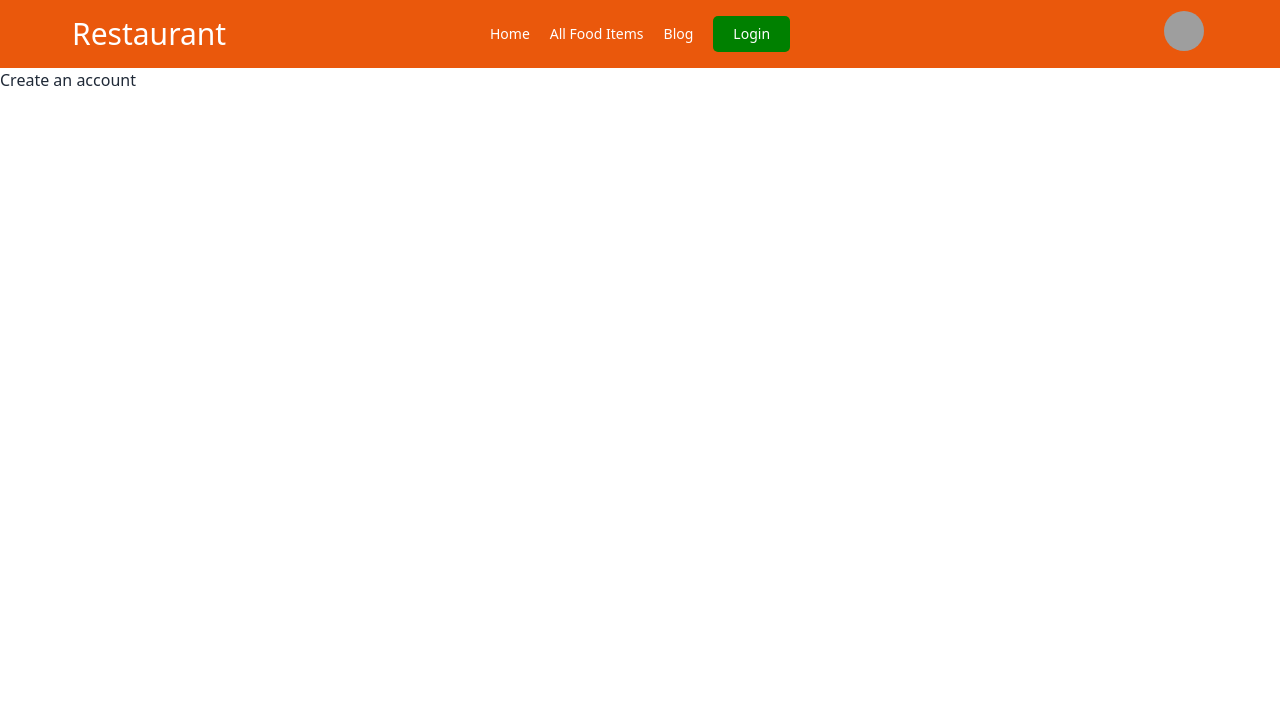
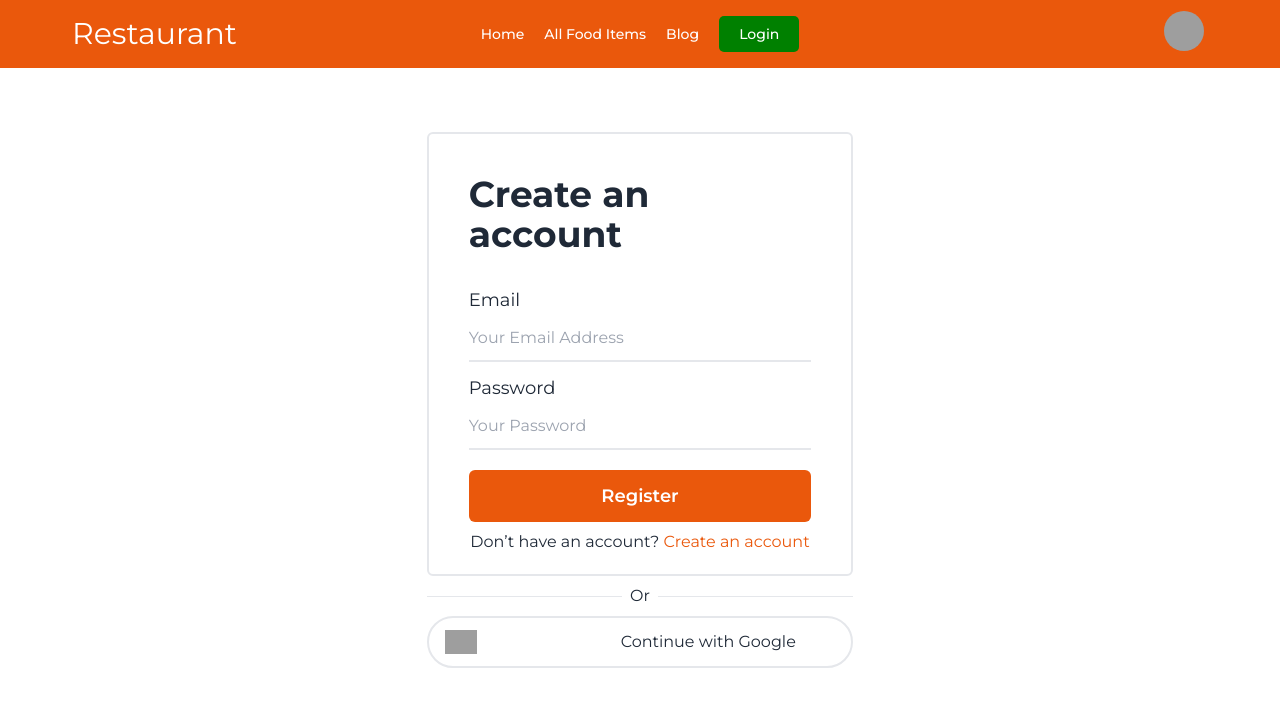
Before and after one commit to HasanurHasu/restaurant-management-client-side-assignment, a React (Vite) app: page /login in a window 1280 px wide. Shown: the top 706 px of the page. Built offline with nearby package versions, Linux system fonts and the light colour scheme; grey boxes are pictures that could not be loaded.

Commit message:
Create Login Page

```diff
--- a/src/index.css
+++ b/src/index.css
@@ -1,3 +1,9 @@
+@import url('https://fonts.googleapis.com/css2?family=Montserrat:wght@400;500;600;700;800&display=swap');
+
+body {
+    font-family: 'Montserrat', sans-serif;
+}
+
 @tailwind base;
 @tailwind components;
 @tailwind utilities;
--- a/src/pages/Login/Login.jsx
+++ b/src/pages/Login/Login.jsx
@@ -1,8 +1,40 @@
+import { Link } from "react-router-dom";
 
 const Login = () => {
     return (
-        <div>
-            <h1>Create an account</h1>
+        <div className="w-1/3 mx-auto my-16">
+            <div className="w-full border-2 rounded-md py-5 px-10">
+                <form className="flex flex-col text-lg space-y-3 w-full">
+                    <h1 className="text-4xl font-bold my-5">Create an account</h1>
+                    <div>
+                        <h2>Email</h2>
+                        <input type="email" name="email" placeholder="Your Email Address" className="border-b-2 w-full input-md pl-0 text-base" />
+                    </div>
+                    <div>
+                        <h2>Password</h2>
+                        <input type="password" name="password" placeholder="Your Password" className="border-b-2 w-full input-md pl-0 text-base" />
+                    </div>
+                    <div>
+                        <input type="submit" value="Register" className="text-center bg-orange-600 w-full rounded-md mt-2 py-3 text-white font-semibold" />
+                    </div>
+                </form>
+                <p className="text-center mt-2">Don’t have an account? <Link to='/register'><span className="text-orange-600">Create an account</span></Link></p>
+            </div>
+            <div className="my-2">
+                <div className="flex justify-center items-center gap-2">
+                    <hr className="w-full" />
+                    <span>Or</span>
+                    <hr className="w-full" />
+                </div>
+                <button className="w-full">
+                <div className="my-2 border-2 py-3 rounded-full">
+                    <div className="flex justify-start items-center gap-36">
+                        <img src="https://www.freepnglogos.com/uploads/google-logo-png/google-logo-icon-png-transparent-background-osteopathy-16.png" alt="" className="w-8 ml-4" />
+                        <p>Continue with Google</p>
+                    </div>
+                </div>
+                </button>
+            </div>
         </div>
     );
 };
--- a/src/pages/Register/Register.jsx
+++ b/src/pages/Register/Register.jsx
@@ -1,9 +1,10 @@
+import { Link } from "react-router-dom";
 
 
 const Register = () => {
     return (
         <div className="w-1/3 mx-auto my-16">
-            <div className="card flex-shrink-0 w-full border py-5 px-10">
+            <div className="w-full border-2 rounded-md py-5 px-10">
                 <form className="flex flex-col text-lg space-y-3 w-full">
                     <h1 className="text-4xl font-bold my-5">Create an account</h1>
                     <div className="form-control">
@@ -30,6 +31,22 @@ const Register = () => {
                         <input type="submit" value="Register" className="text-center bg-orange-600 w-full rounded-md mt-2 py-3 text-white font-semibold" />
                     </div>
                 </form>
+                <p className="text-center mt-2">Already have an account? <Link to='/login'><span className="text-orange-600">Login</span></Link></p>
+            </div>
+            <div className="my-2">
+                <div className="flex justify-center items-center gap-2">
+                    <hr className="w-full" />
+                    <span>Or</span>
+                    <hr className="w-full" />
+                </div>
+                <button className="w-full">
+                <div className="my-2 border-2 py-3 rounded-full">
+                    <div className="flex justify-start items-center gap-36">
+                        <img src="https://www.freepnglogos.com/uploads/google-logo-png/google-logo-icon-png-transparent-background-osteopathy-16.png" alt="" className="w-8 ml-4" />
+                        <p>Continue with Google</p>
+                    </div>
+                </div>
+                </button>
             </div>
         </div>
     );
```
